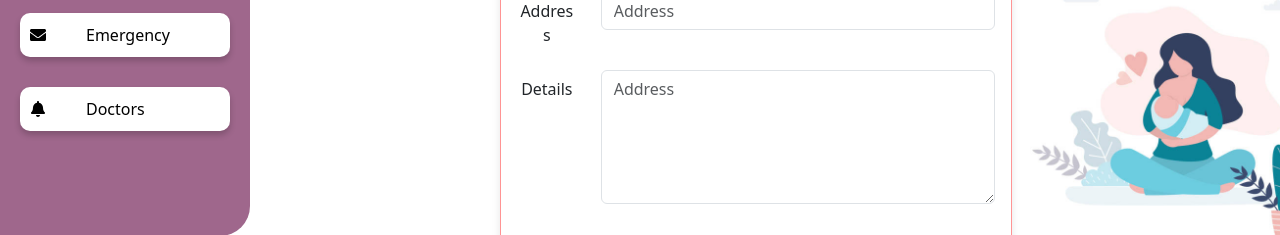
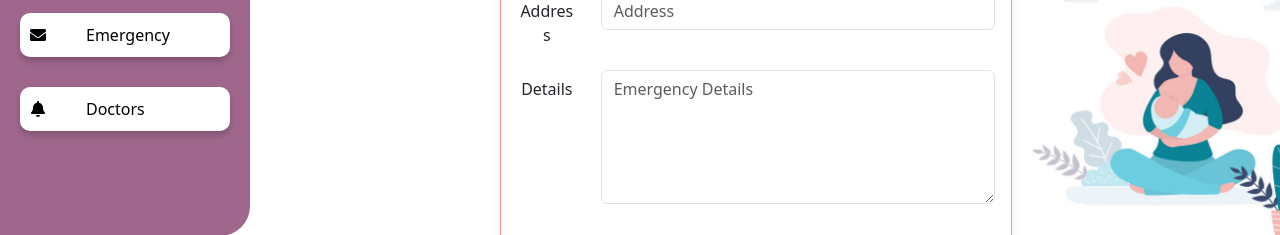
Before and after one commit to MUmaira/CuddlesWeb, a React (Create React App) app in the folder cuddles/: page /emergency in a window 1280 px wide. Shown: the part 565-800 px from the top of the page. Built offline with nearby package versions, Linux system fonts and the light colour scheme.

Commit message:
Update EmergencyForm.jsx

```diff
--- a/cuddles/src/components/EmergencyForm.jsx
+++ b/cuddles/src/components/EmergencyForm.jsx
@@ -37,7 +37,7 @@ const EmergencyForm = () => {
                   Details
               </Form.Label>
             <Col sm={10}>
-               <Form.Control as="textarea" rows={5} placeholder="Address" />
+               <Form.Control as="textarea" rows={5} placeholder="Emergency Details" />
              </Col>
            </Form.Group>
            <Col>
```
